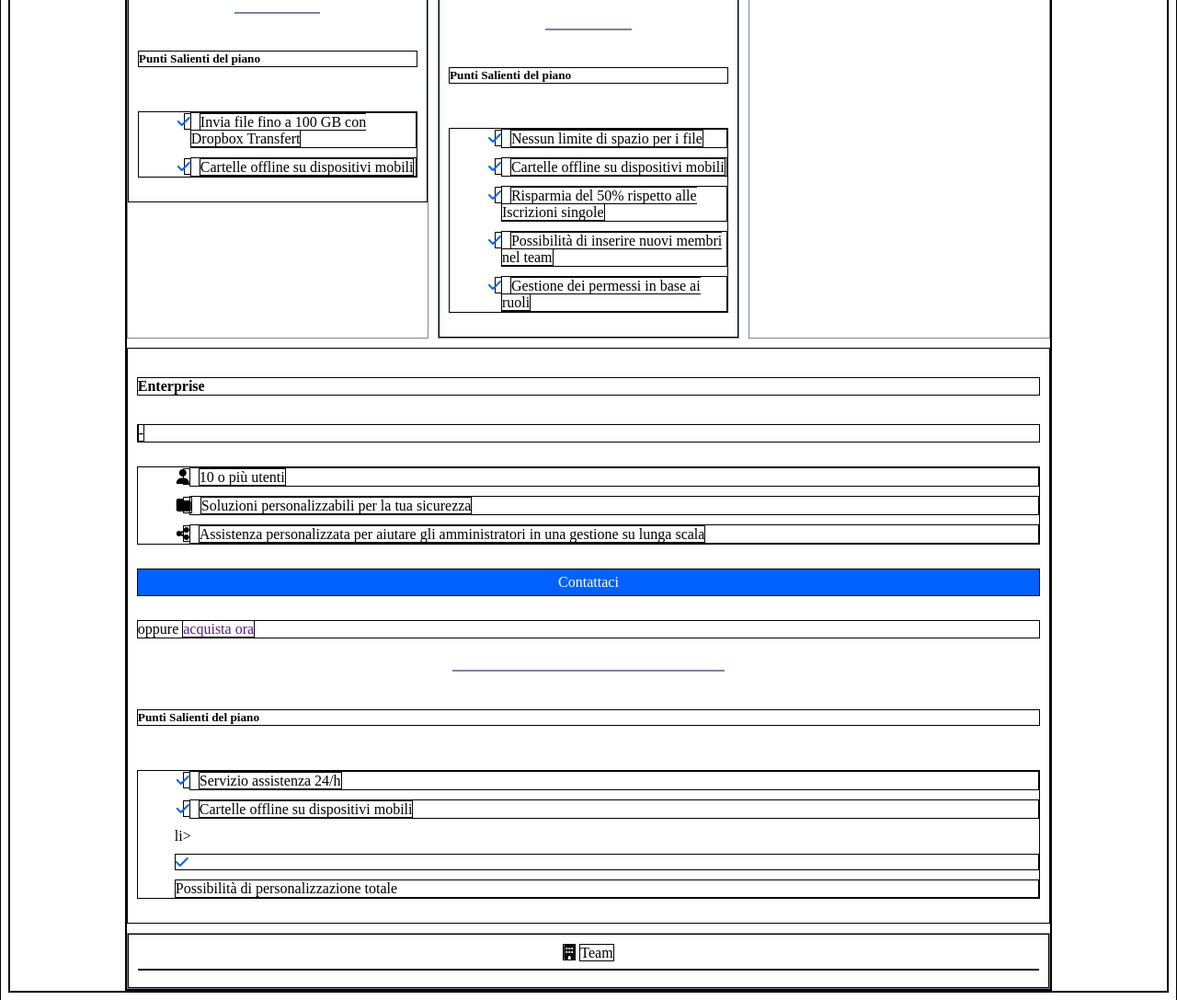
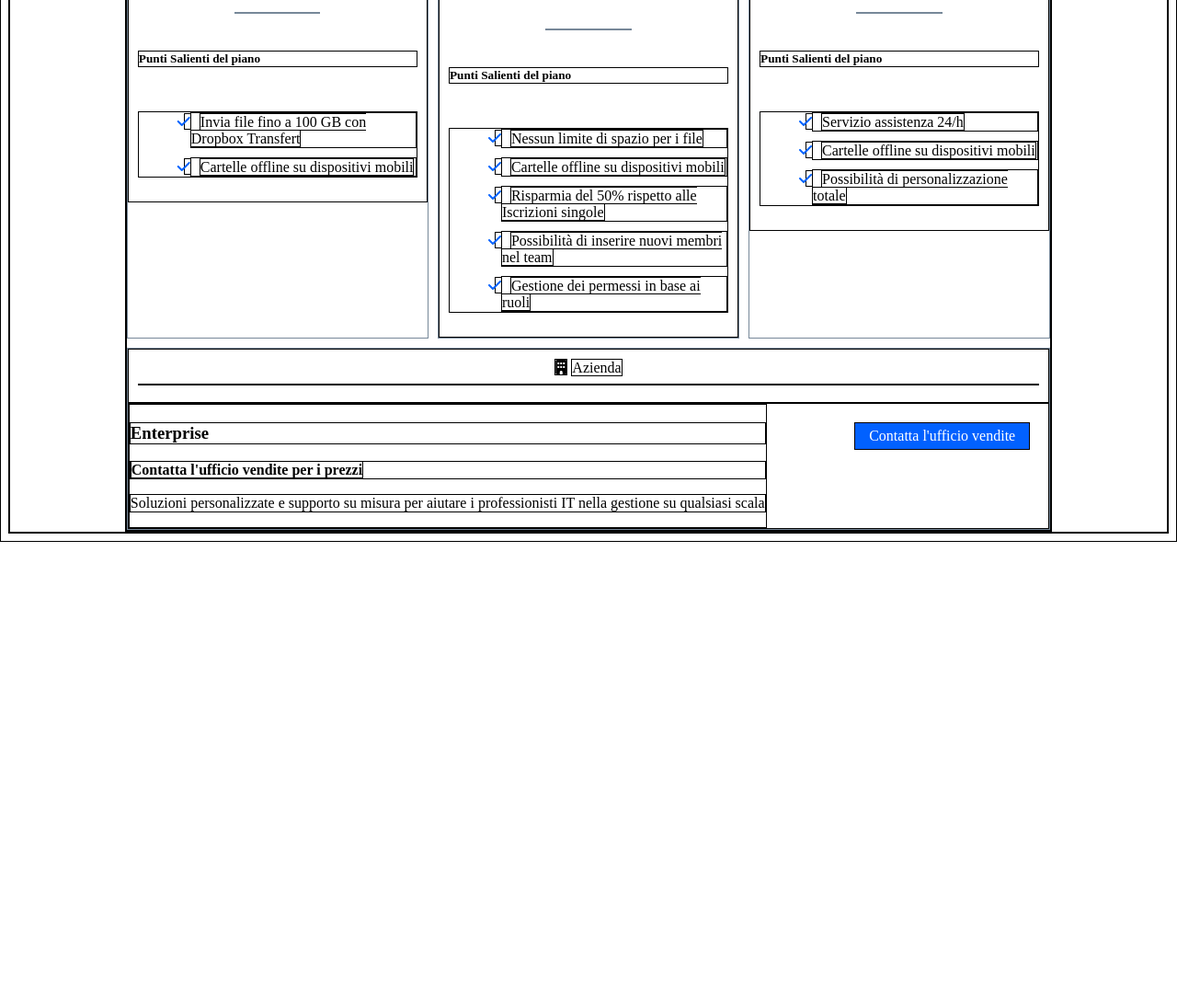
Before and after one commit to marrasluca/htmlcss-dropbox, a plain HTML site: page index.html in a window 1280 px wide. Shown: the part 1327-2414 px from the top of the page at 92% size. After the commit the page ends 1916 px from the top, so only its background shows below. Drawn offline with Linux system fonts and the light colour scheme.

Commit message:
add: text 4 card

```diff
--- a/css/style.css
+++ b/css/style.css
@@ -193,3 +193,17 @@ bottom: -100px;
 /* .business-plan__card--bottom {
     margin: 0%;
 } */
+
+.business-plan__cards:last-child ,
+.business-plan__card--bottoms{
+    display: flex;
+    flex-direction: row;
+    align-items: flex-start;
+    justify-content: space-between;
+}
+
+.btn--blue-last{
+    margin: 20px;
+    background-color: #0161FF;
+    color: white;
+}
--- a/index.html
+++ b/index.html
@@ -235,8 +235,7 @@
                 <hr>
             </div>
 
-           </div>
-               <div class="business-plan__card--bottom">
+            <div class="business-plan__card--bottom">
                 <h4>Enterprise</h4>
             <span>
                 <strong>-</strong>
@@ -281,22 +280,32 @@
                     <i class="fa-solid fa-check"></i>
                     <span>Cartelle offline su dispositivi mobili</span>
                 </li>
-                li>
+                <li>
                     <i class="fa-solid fa-check"></i>
                     <span>Possibilità di personalizzazione totale</span>
                 </li>
             </ul>
-
+            </div>
         </div>
-
-        <!-- inizio quarta card -->
+        <!-- quarta card -->
         <div class="business-plan__card">
             <div class="business-plan__card--top">
                 <i class="fa-solid fa-building"></i>
-                <span>Team</span>
+                <span>Azienda</span>
                 <hr>
             </div>
+            <div class="business-plan__card--bottoms">
 
+
+                <div>
+                    <h3>Enterprise</h3>
+                    <p><strong>Contatta l'ufficio vendite per i prezzi</strong></p>
+                    <p>Soluzioni personalizzate e supporto su misura per aiutare i professionisti IT nella gestione su qualsiasi scala</p>
+                </div>
+
+                    <a class="btn btn--blue-last" href="">Contatta l'ufficio vendite</a>
+
+            </div>
         </div>
     </section>
 </div>
```
